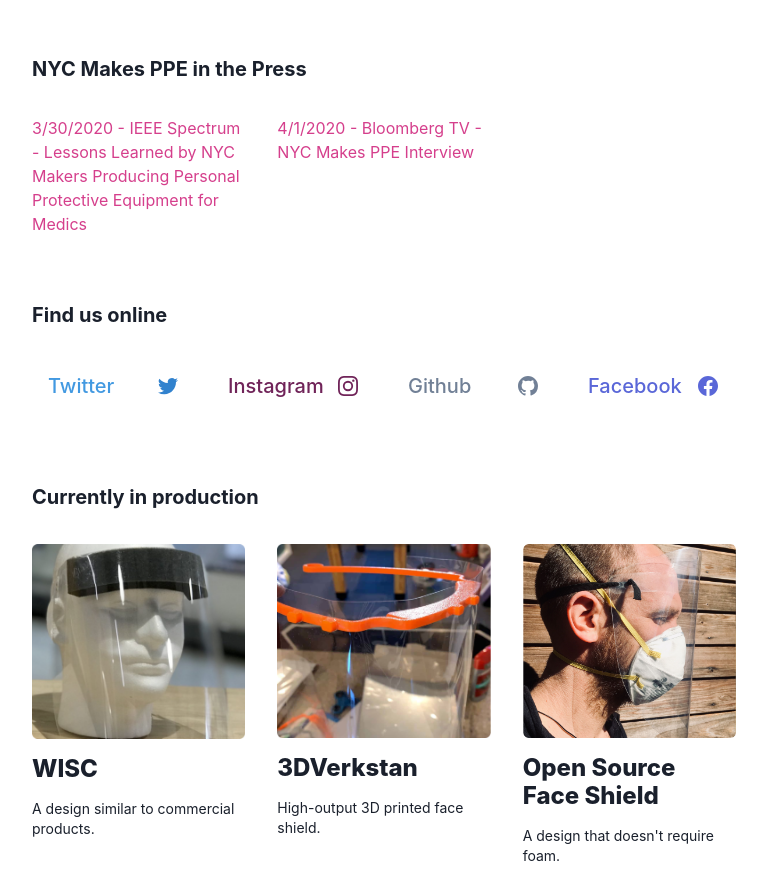
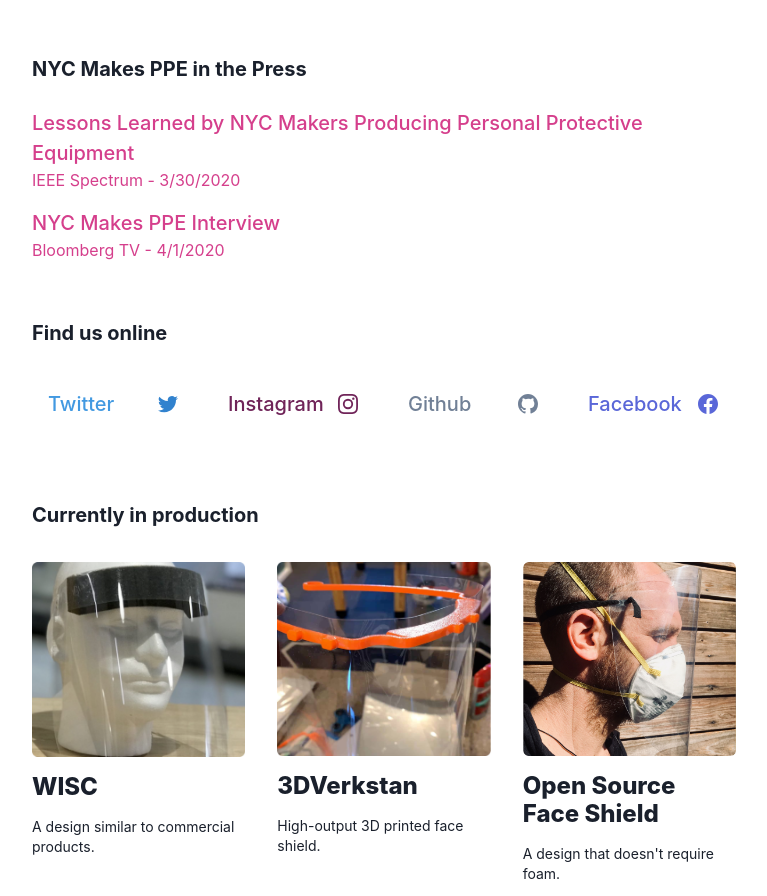
Before and after one commit to NYCPPE/nyc-makers-vs-covid, a Next.js app: page / in a window 1280 px wide. Shown: the part 2067-2963 px from the top of the page, without its empty margins (256-1023 px from the left). Built offline with nearby package versions, Linux system fonts and the light colour scheme; no server answers; what @tailwindcss/ui would draw is missing.

Commit message:
Styling edits

```diff
--- a/components/media.js
+++ b/components/media.js
@@ -1,8 +1,10 @@
 const coverage = [
   {
-    href: 'https://spectrum.ieee.org/tech-talk/biomedical/devices/lessons-learned-nyc-makers-producing-personal-protective-equipment-medics',
+    href:
+      'https://spectrum.ieee.org/tech-talk/biomedical/devices/lessons-learned-nyc-makers-producing-personal-protective-equipment-medics',
     organization: 'IEEE Spectrum',
-    title: 'Lessons Learned by NYC Makers Producing Personal Protective Equipment for Medics',
+    title:
+      'Lessons Learned by NYC Makers Producing Personal Protective Equipment',
     date: '3/30/2020'
   },
   {
@@ -10,8 +12,7 @@ const coverage = [
     organization: 'Bloomberg TV',
     title: 'NYC Makes PPE Interview',
     date: '4/1/2020'
-    },
-
+  }
 ]
 
 export default () => (
@@ -19,14 +20,15 @@ export default () => (
     <div className="mt-12 mb-2 py-2 px-4 text-xl font-bold text-gray-900">
       NYC Makes PPE in the Press
     </div>
-    <div className=" flex flex-row flex-wrap justify rounded-lg">
+    <div className=" flex flex-col flex-nowrap justify rounded-lg">
       {coverage.map(({ href, organization, title, date }, i) => (
         <a
           href={href}
           key={i}
-          className="block w-full md:w-1/3 rounded-lg over:bg-gray-100 text-base text-pink-600 overflow-hidden flex flex-col justify-between p-4"
+          className="block w-full rounded-lg over:bg-gray-100 text-base text-pink-600 overflow-hidden flex flex-col justify-between px-4 py-2"
         >
-        {date} - {organization} - {title}
+          <div className="text-xl font-medium">{title}</div>
+          {organization} - {date}
         </a>
       ))}
     </div>
```
Lines whose indentation alone changed are shown as unchanged.
